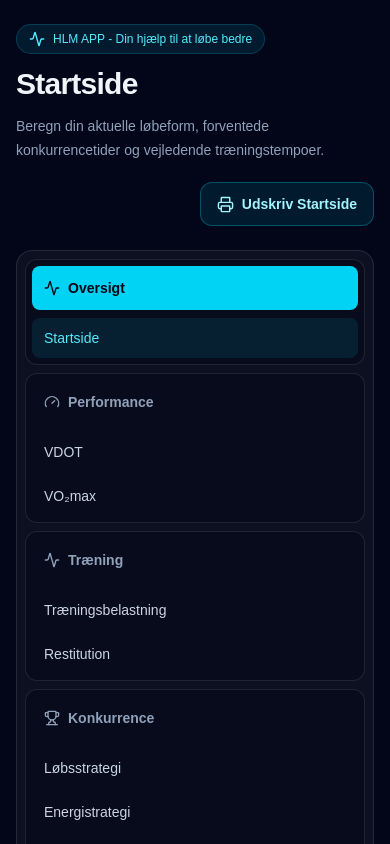
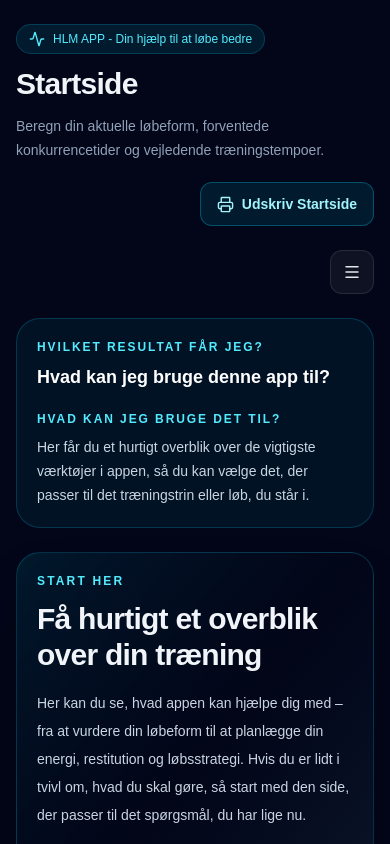
Before and after one commit to AllanGraver/hlm_run_app, a Next.js app: page /hlm_run_app/ in a window 390 px wide. Shown: the top 844 px of the page. Built offline with nearby package versions, Linux system fonts and the light colour scheme.

Commit message:
Finalize mobile hamburger navigation

```diff
--- a/app/page.tsx
+++ b/app/page.tsx
@@ -10,6 +10,7 @@ import {
   Download,
   Gauge,
   Info,
+  Menu,
   Printer,
   RotateCcw,
   Save,
@@ -212,6 +213,7 @@ const runningWorkouts = [
 export default function VdotCalculator() {
   const [activePage, setActivePage] = useState<PageKey>("home");
   const [expandedSection, setExpandedSection] = useState<string | null>(null);
+  const [mobileNavOpen, setMobileNavOpen] = useState(false);
   const [energyDistance, setEnergyDistance] = useState(21);
   const [energyHours, setEnergyHours] = useState(2);
   const [energyMinutes, setEnergyMinutes] = useState(0);
@@ -690,22 +692,48 @@ export default function VdotCalculator() {
           </div>
         </header>
 
-        <nav aria-label="Hovednavigation" className="no-print mb-6 grid gap-2 rounded-2xl border border-white/10 bg-white/[0.045] p-2 sm:mb-8 sm:grid-cols-2 lg:grid-cols-5">
+        <div className="no-print mb-6 sm:mb-8">
+          <div className="flex justify-end sm:hidden">
+            <button
+              type="button"
+              aria-label={mobileNavOpen ? "Luk navigation" : "Åbn navigation"}
+              aria-expanded={mobileNavOpen}
+              onClick={() => setMobileNavOpen((current) => !current)}
+              className="inline-flex h-11 w-11 items-center justify-center rounded-xl border border-white/10 bg-white/[0.05] text-slate-200 transition hover:bg-white/10"
+            >
+              {mobileNavOpen ? <X size={18} /> : <Menu size={18} />}
+            </button>
+          </div>
+
+          <nav aria-label="Hovednavigation" className={`${mobileNavOpen ? "flex" : "hidden"} mt-3 flex-col gap-2 rounded-2xl border border-white/10 bg-white/[0.045] p-2 sm:mt-0 sm:flex sm:grid sm:grid-cols-2 sm:gap-2 lg:grid-cols-5`}>
             {navigationSections.map((section) => {
               const SectionIcon = section.icon;
               const isActive = section.pages.some((page) => page.key === activePage);
+              const isExpanded = expandedSection === section.label;
+              const shouldShowItems = isExpanded || !mobileNavOpen;
 
               return (
-              <div key={section.label} className="rounded-xl border border-white/10 bg-slate-950/40 p-1.5">
-                <div className={`flex min-h-11 items-center gap-2 rounded-lg px-3 text-sm font-semibold ${isActive ? "bg-cyan-400 text-slate-950" : "text-slate-400"}`}>
-                  <SectionIcon size={16} />
-                  <span>{section.label}</span>
-                </div>
-                <div className="mt-2 space-y-1">
+                <div key={section.label} className="group relative rounded-xl border border-white/10 bg-slate-950/40 p-1.5">
+                  <button
+                    type="button"
+                    aria-haspopup="true"
+                    aria-expanded={isExpanded}
+                    onClick={() => setExpandedSection((current) => current === section.label ? null : section.label)}
+                    className={`flex min-h-11 w-full items-center justify-between gap-2 rounded-lg px-3 text-left text-sm font-semibold transition ${isActive ? "bg-cyan-400 text-slate-950" : "text-slate-400 hover:bg-white/10 hover:text-white"}`}
+                  >
+                    <span className="inline-flex items-center gap-2"><SectionIcon size={16} /> {section.label}</span>
+                    <ChevronDown className={`shrink-0 transition ${isExpanded ? "rotate-180" : ""}`} size={16} />
+                  </button>
+
+                  <div className={`${shouldShowItems ? "block" : "hidden"} mt-2 space-y-1 sm:block`}>
                     {section.pages.map((page) => (
                       <button
                         key={page.key}
-                      onClick={() => setActivePage(page.key)}
+                        onClick={() => {
+                          setActivePage(page.key);
+                          setExpandedSection(null);
+                          setMobileNavOpen(false);
+                        }}
                         aria-current={activePage === page.key ? "page" : undefined}
                         className={`flex min-h-10 w-full items-center rounded-lg px-3 text-left text-sm transition ${activePage === page.key ? "bg-cyan-400/10 text-cyan-300" : "text-slate-300 hover:bg-white/10 hover:text-white"}`}
                       >
@@ -717,6 +745,7 @@ export default function VdotCalculator() {
               );
             })}
           </nav>
+        </div>
 
         <section className="mb-6 rounded-3xl border border-cyan-400/20 bg-cyan-400/[0.06] p-5 sm:mb-8 sm:p-6">
           <div className="grid gap-5 sm:grid-cols-2 sm:gap-8">
```
Lines whose indentation alone changed are shown as unchanged.
